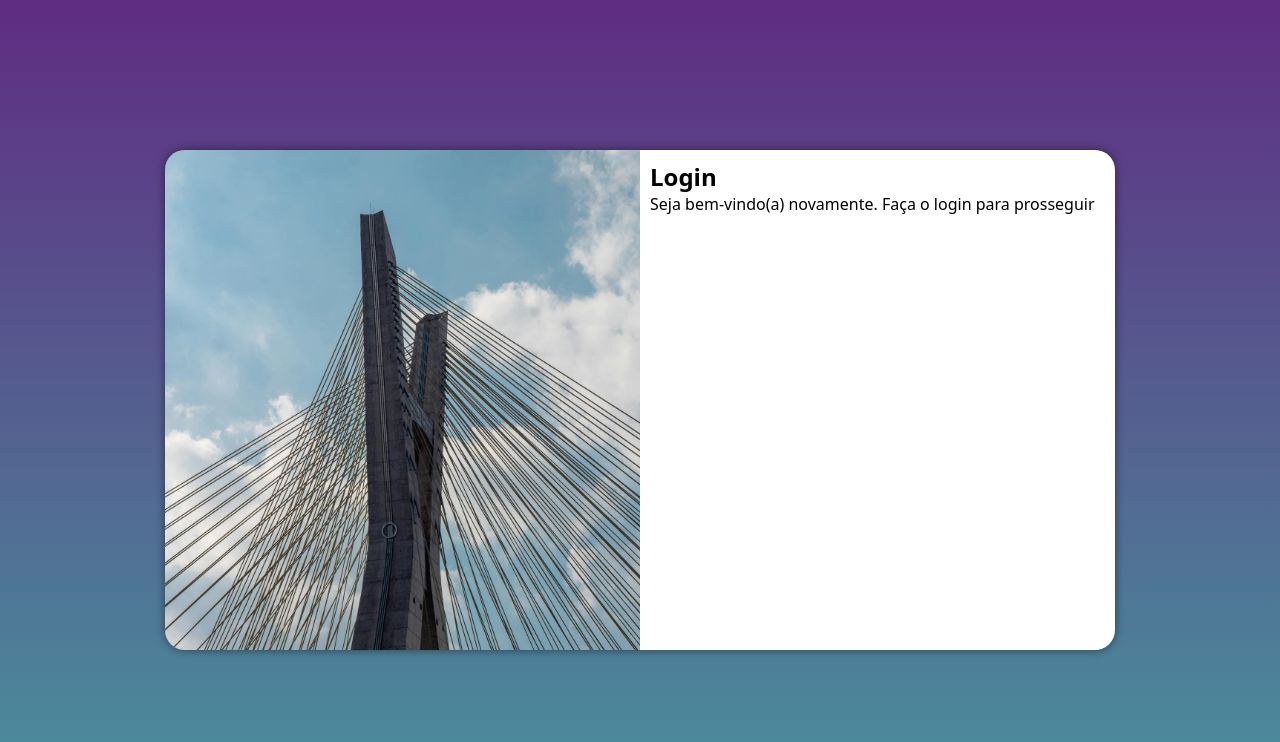
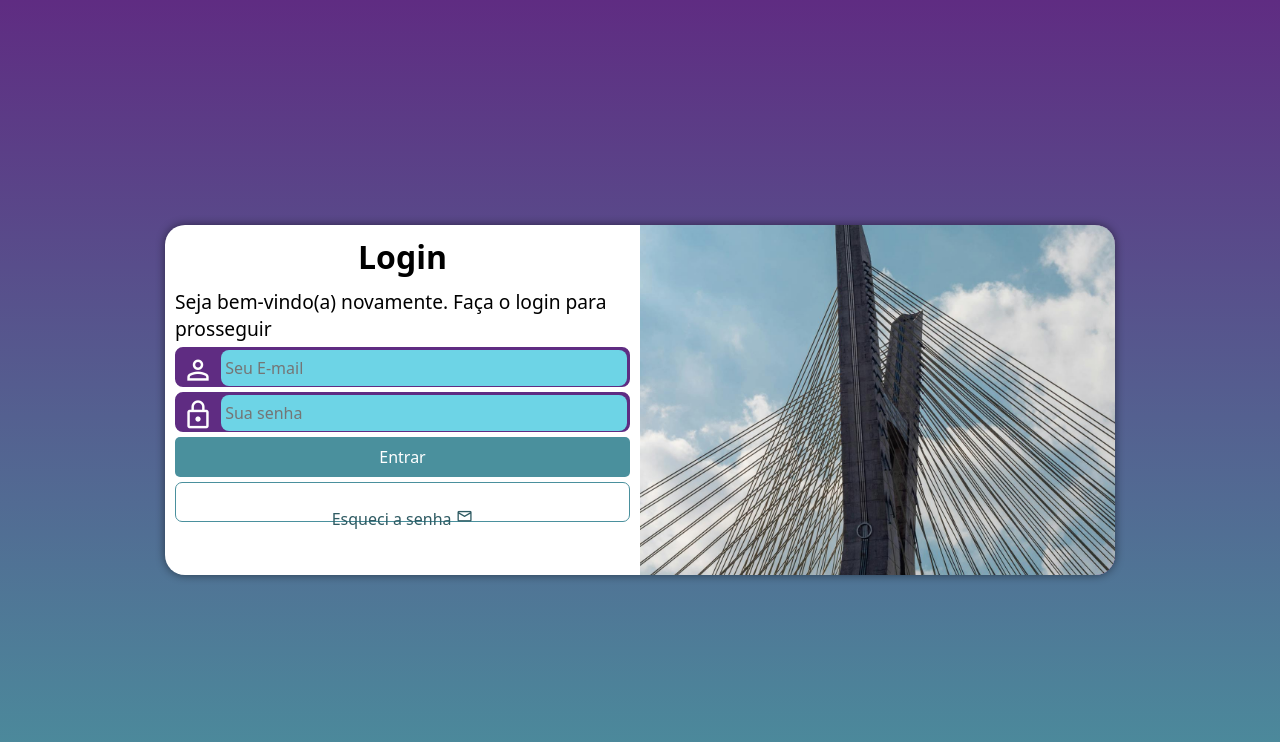
Before and after one commit to diouzedev/projeto-login, a plain HTML site: page index.html in a window 1280 px wide. Drawn offline with nearby package versions, Linux system fonts and the light colour scheme.

Commit message:
Finalizado

```diff
--- a/estilos/mediaquery.css
+++ b/estilos/mediaquery.css
@@ -1,6 +1,6 @@
 @charset "UTF-8";
 
-@media screen and (min-width:768px) and (max-width:992px) {
+@media screen and (min-width:768px) and (max-width:992px) { /*TABLET*/
 
     body{
         background-image: linear-gradient(to top , #4a909d, #5f2c82);
@@ -8,6 +8,7 @@
 
     section#login{
         width: 80vw;
+        height:280px;
     }
 
     section#login > div#imagem{
@@ -20,9 +21,11 @@
         float: right;
         width: 70%;
     }
+
+
 }
 
-@media screen and (min-width:992px){
+@media screen and (min-width:992px){ /*TELONAS*/
 
     body{
         background-image: linear-gradient(to top , #4a909d, #5f2c82);
@@ -30,16 +33,25 @@
 
     section#login{
         width:950px;
+        height:350px
     }
 
     section#login > div#imagem{
-        float: left;
+        float: right;
         width: 50%;
         height: 100%;
     }
 
     section#login > div#formulario{
-        float: right;
+        float: left;
         width:50%
     }
+
+    div#formulario > h1{
+        font-size: 2em;
+    }
+
+    div#formulario > p{
+        font-size:1.2em;
+    }
 }
--- a/estilos/style.css
+++ b/estilos/style.css
@@ -1,4 +1,6 @@
 @charset "UTF-8";
+
+
 
 *{
     margin: 0px;
@@ -34,7 +36,7 @@ section#login{
 
     background-color: white;
     width:250px;
-    height:500px;
+    height:515px;
     border-radius:20px;
     box-shadow: 0px 0px 10px rgba(0, 0, 0, 0.495);
 
@@ -57,3 +59,89 @@ section#login > div#formulario{
     padding: 10px;
 
 }
+
+div#formulario > h1{
+    text-align: center;
+    margin-bottom: 10px;
+}
+
+div#formulario > p{
+    font-size:0.8em;
+}
+
+form > div.campo{
+    background-color: #5f2c82;
+    border: 2px solid #5f2c82;
+    width: 100%;
+    display: block;
+    height: 40px;
+    border-radius: 8px;
+    margin: 5px 0px;
+}
+
+div.campo > input{
+    background-color: #6dd4e6;
+    font-size: 1em;
+    width:calc(100% - 45px);
+    height: 100%;
+    transform: translateY(-12px);
+    border:0px;
+    border-radius:8px;
+    padding: 4px;
+}
+
+div.campo > input:focus-within{
+    background-color: white;
+}
+
+div.campo > label{
+    display:none;
+}
+
+div.campo > span{
+    color: white;
+    font-size:2em;
+    width:40px;
+    padding:5px;
+}
+
+form > input[type=submit]{
+    display:block;
+    font-size:1em;
+    width:100%;
+    height:40px;
+    background-color: var(--cor1);
+    color: white;
+    border: none;
+    border-radius: 5px;
+    cursor: pointer;
+}
+
+form > input[type=submit]:hover{
+    background-color: #2f5b63;
+}
+
+form > a.botao{
+    display:block;
+    text-align:center;
+    font-size: 1em;
+    width:100%;
+    height:40px;
+    padding-top: 5px;
+    margin-top: 5px;
+    color: #2f5b63;
+    background-color: white;
+    border: 1px solid #4a909d;
+    border-radius: 7px;
+    text-decoration: none;
+}
+
+form > a.botao:hover{
+    background-color:#2f5b63;
+    color: white;
+}
+
+form > a.botao > span{
+    font-size:1.1em;
+    margin:20px 0px;
+}
--- a/index.html
+++ b/index.html
@@ -6,6 +6,7 @@
     <title>Projeto tela de login</title>
     <link rel="stylesheet" href="estilos/style.css">
     <link rel="stylesheet" href="estilos/mediaquery.css">
+    <link rel="stylesheet" href="https://fonts.googleapis.com/css2?family=Material+Symbols+Outlined:opsz,wght,FILL,GRAD@20..48,100..700,0..1,-50..200" />
 </head>
 <body>
     <main>
@@ -16,8 +17,29 @@
             <div id="formulario">
                 <h1>Login</h1>
                 <p>Seja bem-vindo(a) novamente. Faça o login para prosseguir </p>
-                <form action="login.php" method="post">
+                <form action="login.php" method="post" autocomplete="on">
+                    <div class="campo">
+                        <span class="material-symbols-outlined">
+                            person
+                            </span>
+                        <input type="email" name="login" id="ilogin" placeholder="Seu E-mail" autocomplete="email" required maxlength="30">
+                        <label for="ilogin">Login</label>
+                    </div>
 
+                    <div class="campo" >
+                        <span class="material-symbols-outlined">
+                            lock
+                            </span>
+                        <input type="password" name="Senha" id="isenha" placeholder="Sua senha" autocomplete="current-password" required minlength="8" maxlength="20">
+                        <label for="isenha">Senha</label>
+                    </div>
+                    <input type="submit" value="Entrar">
+                    <a href="esqeci.html" class="botao">
+                        Esqueci a senha
+                        <span class="material-symbols-outlined">
+                            mail
+                        </span>
+                    </a>
                 </form>
             </div>
         </section>
```
